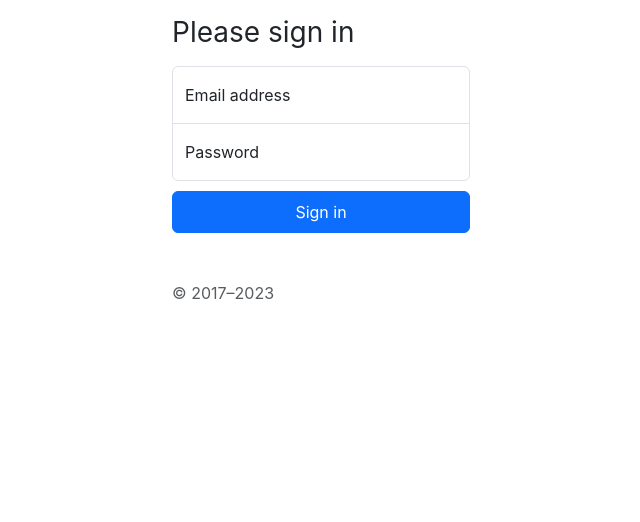
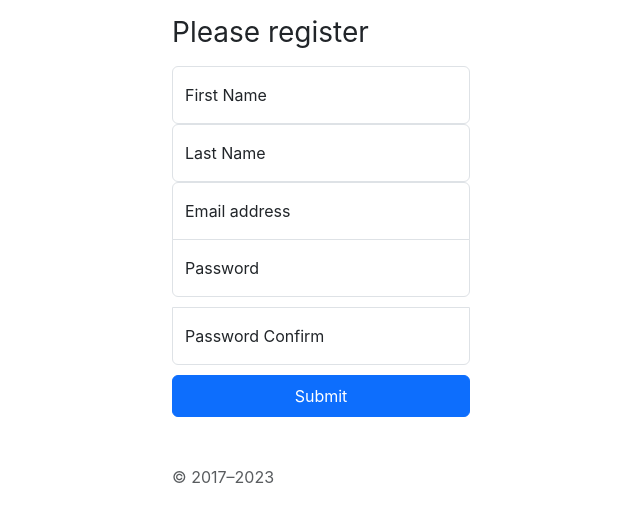
Before and after one commit to Bet06sari/React_Authentication, a React (Create React App) app: page / in a window 1280 px wide. Shown: the top 522 px of the page, without its empty margins (319-959 px from the left). Built offline with nearby package versions, Linux system fonts and the light colour scheme.

Commit message:
components

```diff
--- a/src/App.tsx
+++ b/src/App.tsx
@@ -1,26 +1,10 @@
 import React from 'react';
 import './App.css';
+import { Login } from './components/Login';
+import { Register } from './components/Register';
 
 function App() {
-  return (
-    <main className="form-signin w-100 m-auto">
-  <form>
-    <h1 className="h3 mb-3 fw-normal">Please sign in</h1>
-
-    <div className="form-floating">
-      <input type="email" className="form-control" id="floatingInput" placeholder="name@example.com"/>
-      <label htmlFor="floatingInput">Email address</label>
-    </div>
-    <div className="form-floating">
-      <input type="password" className="form-control" id="floatingPassword" placeholder="Password"/>
-      <label htmlFor="floatingPassword">Password</label>
-    </div>
-
-    <button className="btn btn-primary w-100 py-2" type="submit">Sign in</button>
-    <p className="mt-5 mb-3 text-body-secondary">&copy; 2017–2023</p>
-  </form>
-</main>
-  );
+  return <Register/>
 }
 
 export default App;
--- /dev/null
+++ b/src/components/Login.tsx
@@ -0,0 +1,19 @@
+export const Login = () => {
+    return <main className="form-signin w-100 m-auto">
+    <form>
+      <h1 className="h3 mb-3 fw-normal">Please sign in</h1>
+
+      <div className="form-floating">
+        <input type="email" className="form-control" id="floatingInput" placeholder="name@example.com"/>
+        <label htmlFor="floatingInput">Email address</label>
+      </div>
+      <div className="form-floating">
+        <input type="password" className="form-control" id="floatingPassword" placeholder="Password"/>
+        <label htmlFor="floatingPassword">Password</label>
+      </div>
+
+      <button className="btn btn-primary w-100 py-2" type="submit">Sign in</button>
+      <p className="mt-5 mb-3 text-body-secondary">&copy; 2017–2023</p>
+    </form>
+  </main>
+}
--- /dev/null
+++ b/src/components/Register.tsx
@@ -0,0 +1,31 @@
+export const Register = () => {
+    return <main className="form-signin w-100 m-auto">
+    <form>
+      <h1 className="h3 mb-3 fw-normal">Please register</h1>
+
+      <div className="form-floating">
+        <input className="form-control" id="floatingInput" placeholder="First Name"/>
+        <label htmlFor="floatingInput">First Name</label>
+      </div>
+      <div className="form-floating">
+        <input className="form-control" id="floatingInput" placeholder="Last Name"/>
+        <label htmlFor="floatingInput">Last Name</label>
+      </div>
+      <div className="form-floating">
+        <input type="email" className="form-control" id="floatingInput" placeholder="name@example.com"/>
+        <label htmlFor="floatingInput">Email address</label>
+      </div>
+      <div className="form-floating">
+        <input type="password" className="form-control" id="floatingPassword" placeholder="Password"/>
+        <label htmlFor="floatingPassword">Password</label>
+      </div>
+      <div className="form-floating">
+        <input type="password" className="form-control" id="floatingPassword" placeholder="Password Confirm"/>
+        <label htmlFor="floatingPassword">Password Confirm</label>
+      </div>
+
+      <button className="btn btn-primary w-100 py-2" type="submit">Submit</button>
+      <p className="mt-5 mb-3 text-body-secondary">&copy; 2017–2023</p>
+    </form>
+  </main>
+}
```
